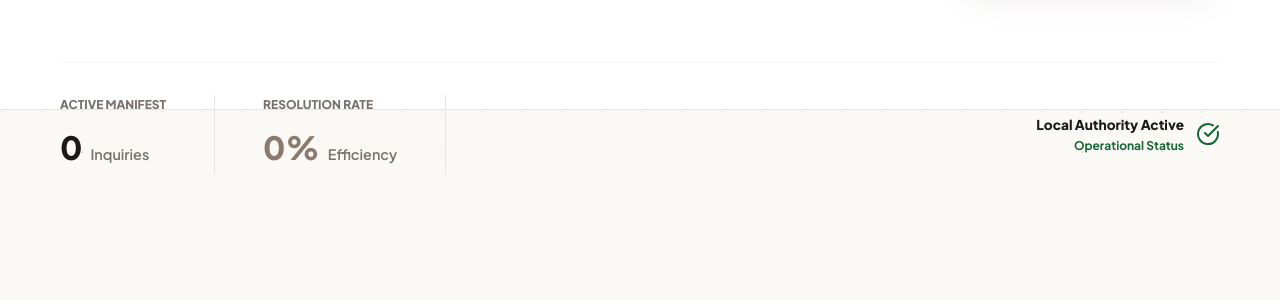
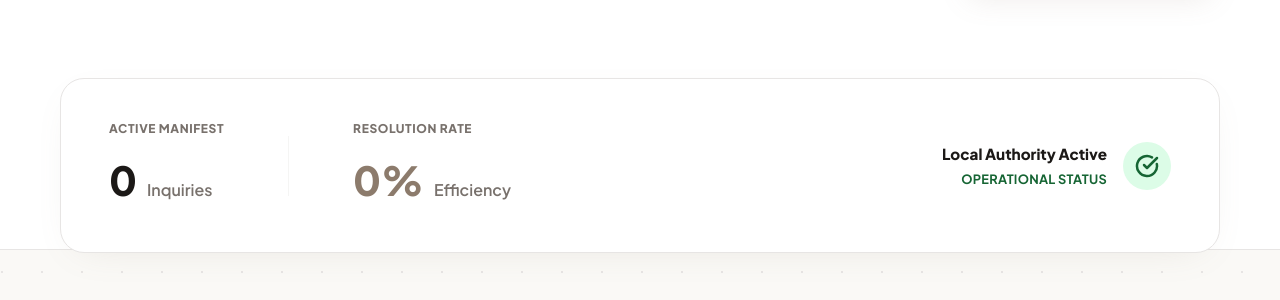
Before and after one commit to rasmusmaria26-cell/CIVICCONNECT, a React app in the folder frontend/: page / in a window 1280 px wide. Shown: the part 370-670 px from the top of the page. Built offline with nearby package versions, Linux system fonts and the light colour scheme; no server answers; sample sign-in values are in the browser's storage; the HTML template or start-up script is replaced by a standard one.

Commit message:
UI Polish: Fixed 'pisuru' alignment issues in the stats bar; increased header surface height and added solid plinth for better data isolation.

```diff
--- a/frontend/src/index.css
+++ b/frontend/src/index.css
@@ -64,7 +64,7 @@ body {
   top: 0;
   left: 0;
   width: 100%;
-  height: 480px;
+  height: 620px;
   background: white;
   z-index: -1;
   border-bottom: 1px solid var(--border);
--- a/frontend/src/pages/CitizenDashboard.jsx
+++ b/frontend/src/pages/CitizenDashboard.jsx
@@ -68,28 +68,39 @@ const CitizenDashboard = () => {
                     </div>
                 </div>
 
-                {/* Summary Stats Bar - Non-Generic Layout */}
-                <div style={{ display: 'flex', gap: '48px', marginTop: '4rem', padding: '32px 0', borderTop: '1px solid var(--border-subtle)' }}>
-                    <div>
-                        <div style={{ fontSize: '0.75rem', fontWeight: '800', color: 'var(--text-muted)', textTransform: 'uppercase', marginBottom: '8px' }}>Active Manifest</div>
-                        <div style={{ fontSize: '2rem', fontWeight: '800', color: 'var(--text-main)', display: 'flex', alignItems: 'baseline', gap: '8px' }}>
-                            {stats.total} <span style={{ fontSize: '0.9rem', color: 'var(--text-muted)', fontWeight: '600' }}>Inquiries</span>
+                {/* Summary Stats Bar - Refined Architectural Slab */}
+                <div style={{
+                    display: 'flex',
+                    gap: '64px',
+                    marginTop: '5rem',
+                    padding: '40px 48px',
+                    background: 'white',
+                    borderRadius: '24px',
+                    border: '1px solid var(--border)',
+                    boxShadow: '0 10px 40px -20px rgba(140, 123, 108, 0.2)',
+                    alignItems: 'center'
+                }}>
+                    <div style={{ flex: 'none' }}>
+                        <div style={{ fontSize: '0.75rem', fontWeight: '800', color: 'var(--text-muted)', textTransform: 'uppercase', marginBottom: '10px', letterSpacing: '0.05em' }}>Active Manifest</div>
+                        <div style={{ fontSize: '2.5rem', fontWeight: '800', color: 'var(--text-main)', display: 'flex', alignItems: 'baseline', gap: '10px' }}>
+                            {stats.total} <span style={{ fontSize: '1rem', color: 'var(--text-muted)', fontWeight: '600' }}>Inquiries</span>
                         </div>
                     </div>
-                    <div style={{ width: '1px', background: 'var(--border)' }}></div>
-                    <div>
-                        <div style={{ fontSize: '0.75rem', fontWeight: '800', color: 'var(--text-muted)', textTransform: 'uppercase', marginBottom: '8px' }}>Resolution Rate</div>
-                        <div style={{ fontSize: '2rem', fontWeight: '800', color: 'var(--primary)', display: 'flex', alignItems: 'baseline', gap: '8px' }}>
-                            {stats.total > 0 ? Math.round((stats.resolved / stats.total) * 100) : 0}% <span style={{ fontSize: '0.9rem', color: 'var(--text-muted)', fontWeight: '600' }}>Efficiency</span>
+                    <div style={{ width: '1px', height: '60px', background: 'var(--border-subtle)' }}></div>
+                    <div style={{ flex: 'none' }}>
+                        <div style={{ fontSize: '0.75rem', fontWeight: '800', color: 'var(--text-muted)', textTransform: 'uppercase', marginBottom: '10px', letterSpacing: '0.05em' }}>Resolution Rate</div>
+                        <div style={{ fontSize: '2.5rem', fontWeight: '800', color: 'var(--primary)', display: 'flex', alignItems: 'baseline', gap: '10px' }}>
+                            {stats.total > 0 ? Math.round((stats.resolved / stats.total) * 100) : 0}% <span style={{ fontSize: '1rem', color: 'var(--text-muted)', fontWeight: '600' }}>Efficiency</span>
                         </div>
                     </div>
-                    <div style={{ width: '1px', background: 'var(--border)' }}></div>
-                    <div style={{ flex: 1, textAlign: 'right', display: 'flex', alignItems: 'center', justifyContent: 'flex-end', gap: '12px' }}>
+                    <div style={{ flex: 1, textAlign: 'right', display: 'flex', alignItems: 'center', justifyContent: 'flex-end', gap: '16px' }}>
                         <div style={{ textAlign: 'right' }}>
-                            <div style={{ fontSize: '0.85rem', fontWeight: '800' }}>Local Authority Active</div>
-                            <div style={{ fontSize: '0.75rem', color: '#166534', fontWeight: '700' }}>Operational Status</div>
+                            <div style={{ fontSize: '0.95rem', fontWeight: '800', color: 'var(--text-main)' }}>Local Authority Active</div>
+                            <div style={{ fontSize: '0.8rem', color: '#166534', fontWeight: '700', textTransform: 'uppercase', letterSpacing: '0.02em', marginTop: '2px' }}>Operational Status</div>
                         </div>
-                        <CheckCircle size={24} color="#166534" />
+                        <div style={{ width: '48px', height: '48px', borderRadius: '50%', background: '#dcfce7', display: 'flex', alignItems: 'center', justifyContent: 'center' }}>
+                            <CheckCircle size={24} color="#166534" strokeWidth={2.5} />
+                        </div>
                     </div>
                 </div>
             </div>
```
